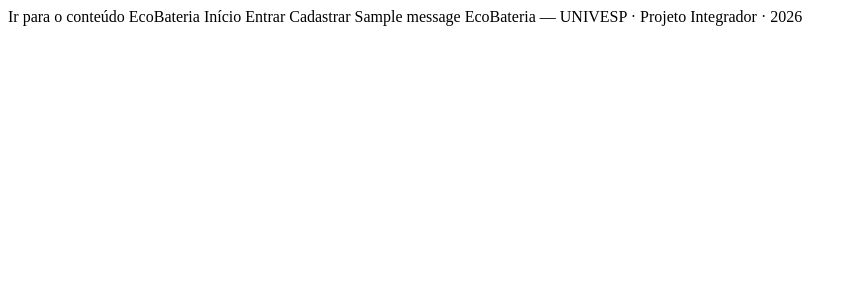
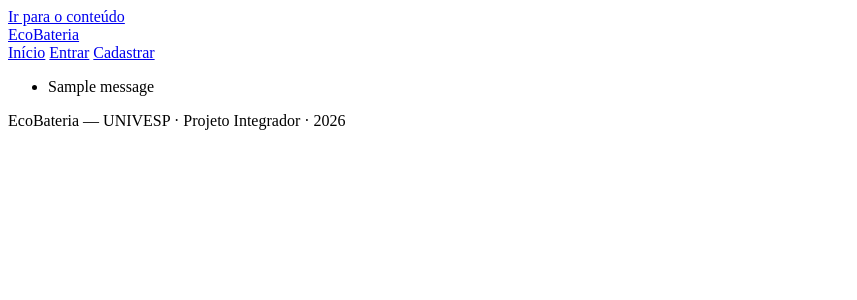
Before and after one commit to GustavoPenaFirme/Ecobaterias1.3, a Flask app: template templates/base.html in a window 1280 px wide. Shown: the top 300 px of the page, without its empty margins (0-857 px from the left). Run offline with Flask 3, Linux system fonts and the light colour scheme; the template is opened without the code that fills it, so the values that code supplies are empty; tables that the repository leaves empty hold one stand-in row (values such as "Sample post"); one stand-in notice (Sample message) is shown.

Commit message:
Refactor base.html structure and content

```diff
--- a/templates/base.html
+++ b/templates/base.html
@@ -1,9 +1,47 @@
-Ir para o conteúdo
-EcoBateria
-Início {% if current_user.is_authenticated %} Pontos de Coleta Meu painel {% if current_user.is_admin() %} Admin {% endif %} Olá, {{ current_user.nome.split()[0] }} Sair {% else %} Entrar Cadastrar {% endif %}
-{% with messages = get_flashed_messages(with_categories=true) %} {% if messages %}
-{% for category, message in messages %}
-{{ message }}
-{% endfor %}
-{% endif %} {% endwith %} {% block content %}{% endblock %}
-EcoBateria — UNIVESP · Projeto Integrador · 2026
+<!DOCTYPE html>
+<html lang="pt-BR">
+<head>
+  <meta charset="UTF-8">
+  <meta name="viewport" content="width=device-width, initial-scale=1">
+  <title>{% block title %}EcoBateria{% endblock %}</title>
+  <link rel="stylesheet" href="{{ url_for('static', filename='css/style.css') }}">
+</head>
+<body>
+  <a class="skip-link" href="#conteudo-principal">Ir para o conteúdo</a>
+  <header class="topbar">
+    <a class="brand" href="{{ url_for('main.index') }}">EcoBateria</a>
+    <nav aria-label="Principal">
+      <a href="{{ url_for('main.index') }}">Início</a>
+      {% if current_user.is_authenticated %}
+        <a href="{{ url_for('main.mapa') }}">Pontos de Coleta</a>
+        <a href="{{ url_for('main.painel') }}">Meu painel</a>
+        {% if current_user.is_admin() %}
+          <a href="{{ url_for('admin.dashboard') }}">Admin</a>
+        {% endif %}
+        <span class="user-label">Olá, {{ current_user.nome.split()[0] }}</span>
+        <a class="btn btn-ghost" href="{{ url_for('auth.logout') }}">Sair</a>
+      {% else %}
+        <a class="btn btn-ghost" href="{{ url_for('auth.login') }}">Entrar</a>
+        <a class="btn btn-primary" href="{{ url_for('auth.cadastro') }}">Cadastrar</a>
+      {% endif %}
+    </nav>
+  </header>
+
+  <main id="conteudo-principal" class="container">
+    {% with messages = get_flashed_messages(with_categories=true) %}
+      {% if messages %}
+        <ul class="flashes" role="status">
+          {% for category, message in messages %}
+            <li class="flash flash-{{ category }}">{{ message }}</li>
+          {% endfor %}
+        </ul>
+      {% endif %}
+    {% endwith %}
+    {% block content %}{% endblock %}
+  </main>
+
+  <footer class="footer">
+    <p>EcoBateria — UNIVESP · Projeto Integrador · 2026</p>
+  </footer>
+</body>
+</html>
```
